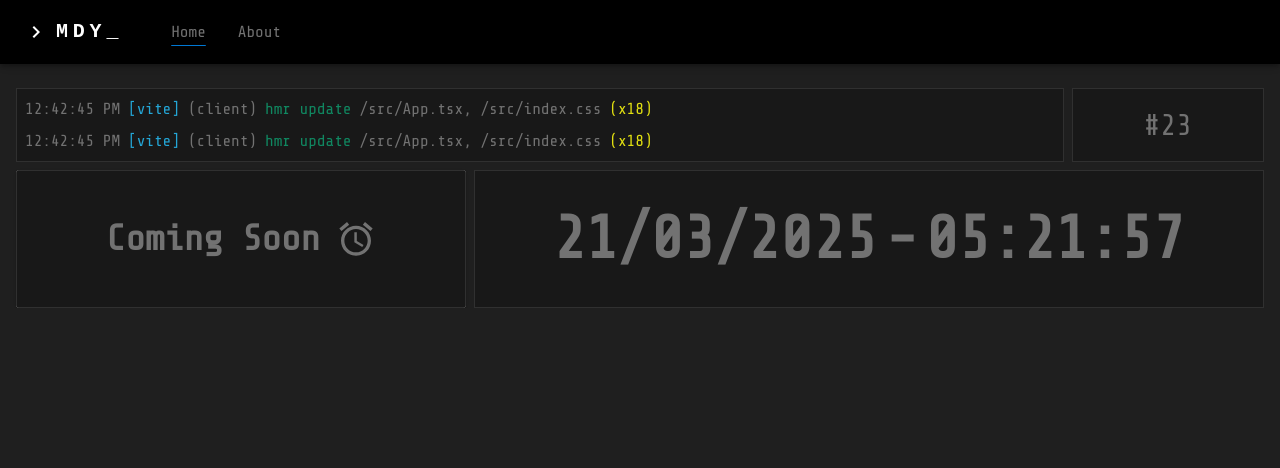
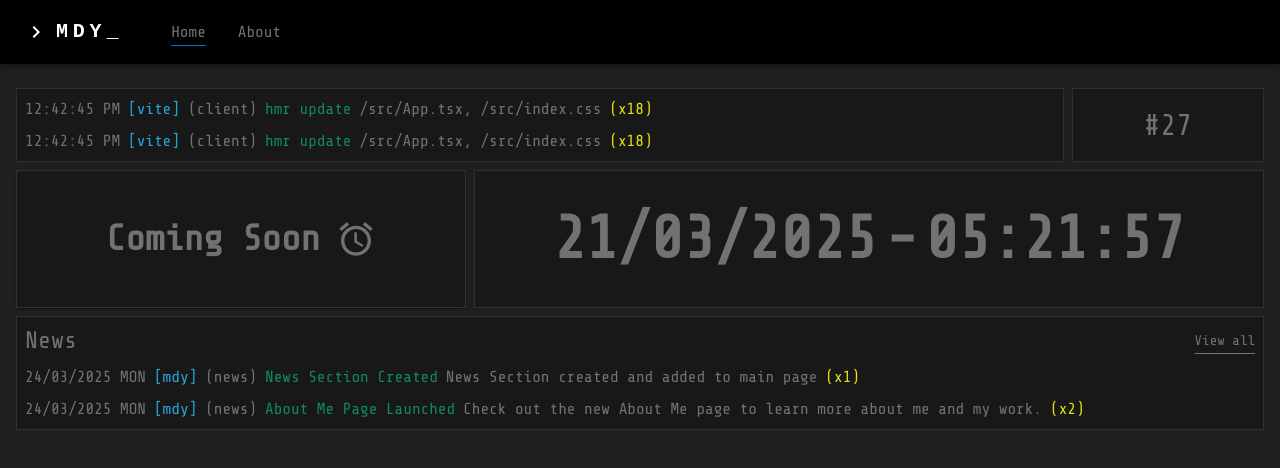
Before and after one commit to dgndds/portfolio, a React (Vite) app: page /portfolio/about in a window 1280 px wide. Shown: the top 468 px of the page. Built offline with nearby package versions, Linux system fonts and the light colour scheme.

Commit message:
create news section in the main page

```diff
--- /dev/null
+++ b/src/components/Fragments/News.tsx
@@ -0,0 +1,36 @@
+import Container from "./cards/Container";
+import NewsEntry from "./cards/NewsEntry";
+
+const News = () => {
+  return (
+    <Container>
+      <div className="text-primary text-lg flex items-center">
+        <div className="flex-1 font-tech-mono text-2xl">News</div>
+        <div className="text-sm text-secondary underline underline-offset-8">
+          View all
+        </div>
+      </div>
+
+      <div className="flex gap-2 flex-col">
+        <NewsEntry
+          date="24/03/2025 MON"
+          type="mdy"
+          subtype="news"
+          title="News Section Created"
+          description="News Section created and added to main page"
+          count={1}
+        />
+        <NewsEntry
+          date="24/03/2025 MON"
+          type="mdy"
+          subtype="news"
+          title="About Me Page Launched"
+          description="Check out the new About Me page to learn more about me and my work."
+          count={2}
+        />
+      </div>
+    </Container>
+  );
+};
+
+export default News;
--- /dev/null
+++ b/src/components/Fragments/cards/NewsEntry.tsx
@@ -0,0 +1,30 @@
+type NewsEntryProps = {
+  date: string;
+  type: string;
+  subtype: string;
+  title: string;
+  description: string;
+  count: number;
+};
+
+const NewsEntry = ({
+  date,
+  type,
+  subtype,
+  title,
+  description,
+  count,
+}: NewsEntryProps) => {
+  return (
+    <div className="flex gap-2">
+      <span className="text-primary font-thin">{date}</span>
+      <span className="text-property">{`[${type}]`}</span>
+      <span className="text-primary">{`(${subtype})`}</span>
+      <span className="text-token-dark">{title}</span>
+      <span className="text-primary">{description}</span>
+      <span className="text-class-light">{`(x${count})`}</span>
+    </div>
+  );
+};
+
+export default NewsEntry;
--- a/src/pages/Main.tsx
+++ b/src/pages/Main.tsx
@@ -1,6 +1,7 @@
 import ConsoleDemo from "../components/Fragments/ConsoleDemo";
 import ComingSoon from "../components/Fragments/cards/ComingSoon";
 import Clock from "../components/Fragments/cards/Clock";
+import News from "../components/Fragments/News";
 
 const Main = () => {
   return (
@@ -9,7 +10,7 @@ const Main = () => {
         <ConsoleDemo />
 
         <div className="w-48 flex items-center justify-center bg-background-dark border border-primary-border-dark text-primary font-tech-mono text-3xl">
-          #23
+          #27
         </div>
       </div>
 
@@ -19,6 +20,10 @@ const Main = () => {
           <Clock />
         </div>
       </div>
+
+      <div>
+        <News />
+      </div>
     </div>
   );
 };
```
